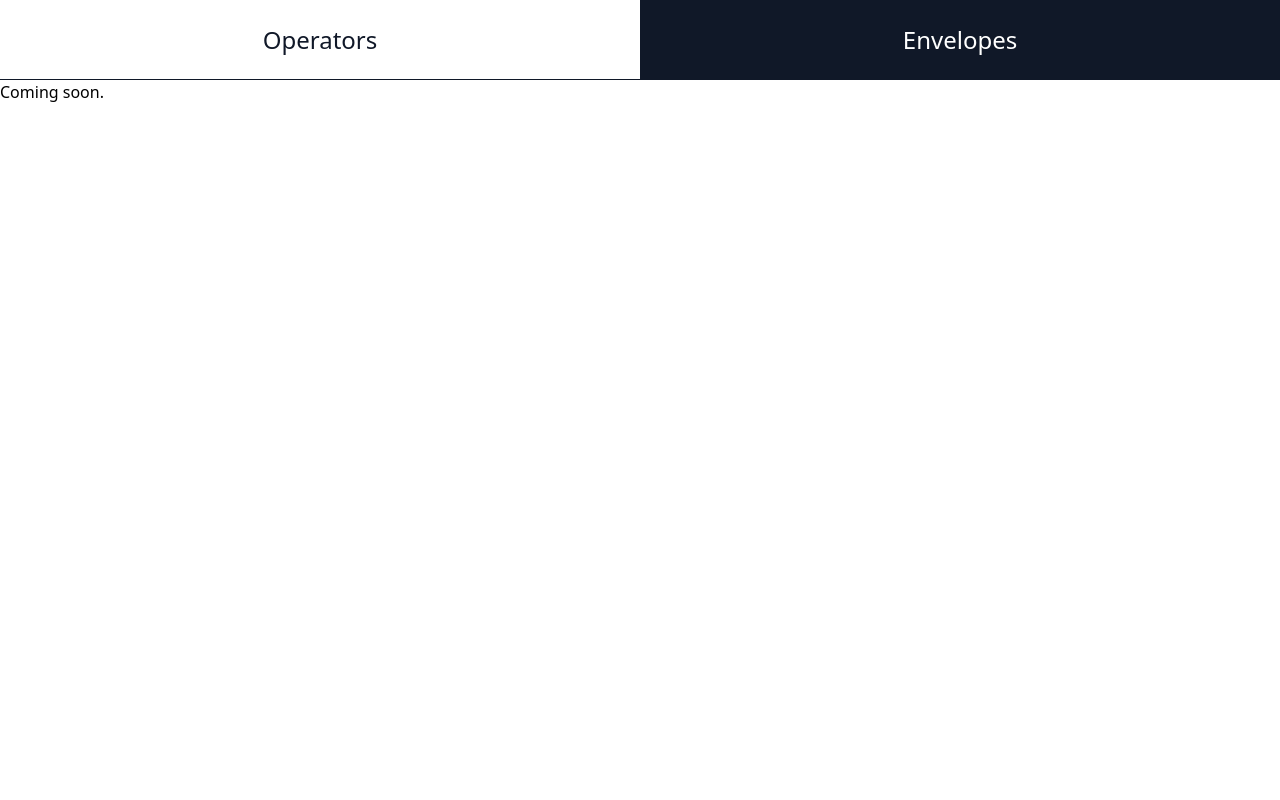
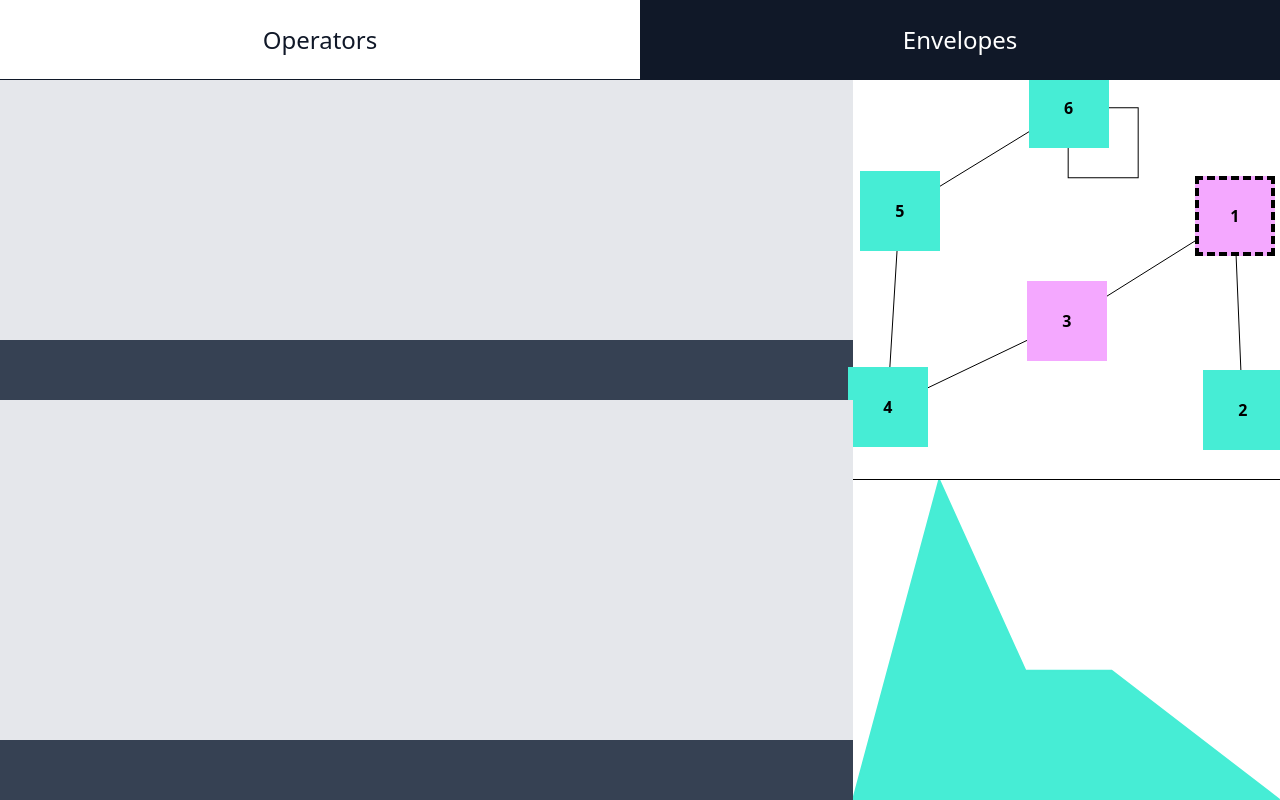
Before and after one commit to VladWithCookies/volca-fm-controller, a React (Vite) app: page / in a window 1280 px wide. Both pictures are taken after a click on the tab "Envelopes". Built offline with nearby package versions, Linux system fonts and the light colour scheme.

Commit message:
Add ADSR graph

```diff
--- a/src/components/organisms/AlgorithmSection.tsx
+++ b/src/components/organisms/AlgorithmSection.tsx
@@ -14,7 +14,11 @@ interface Node extends d3.SimulationNodeDatum {
 
 type Link = d3.SimulationLinkDatum<Node>;
 
-const AlgorithmSection = () => {
+interface Props {
+  className?: string;
+}
+
+const AlgorithmSection = ({ className }: Props) => {
   const svgRef = useRef(null);
   const [containerRef, width, height] = useResizeObserver();
   const links = ALGORITHM_1.LINKS.map((link) => ({ ...link }));
@@ -26,7 +30,7 @@ const AlgorithmSection = () => {
       .force('collide', d3.forceCollide().radius(100).strength(1))
       .force('link', d3.forceLink<Node, Link>(links).id(({ id }) => id).distance(150))
       .force('charge', d3.forceManyBody().strength(200))
-      .force('center', d3.forceCenter(height / 2, width / 2))
+      .force('center', d3.forceCenter(width / 2, height / 2))
       .stop();
 
     for (let i = 0; i < 100; i++) {
@@ -40,7 +44,7 @@ const AlgorithmSection = () => {
     <Section
       ref={containerRef}
       heading="Algorithm"
-      className="relative"
+      className={clsx('relative', className)}
     >
       <svg
         ref={svgRef}
--- /dev/null
+++ b/src/components/organisms/EnvelopeGraphSection.tsx
@@ -0,0 +1,68 @@
+import * as d3 from 'd3';
+import { useMemo } from 'react';
+
+import { teal300 } from '@/constants/colors';
+import useResizeObserver from '@/hooks/useResizeObserver';
+import Section from '@/components/atoms/Section';
+
+const data = [
+  { x: 0, y: 0 },
+  { x: 20, y: 99 },
+  { x: 40, y: 40 },
+  { x: 60, y: 40 },
+  { x: 99, y: 0 },
+];
+
+interface DataPoint {
+  x: number;
+  y: number;
+}
+
+export default function EnvelopeGraphSection() {
+  const [containerRef, width, height] = useResizeObserver();
+
+  const xMax = d3.extent(data, ({ x }) => x)[1];
+  const yMax = d3.extent(data, ({ y }) => y)[1];
+
+  const xScale = useMemo(() => {
+    return d3
+      .scaleLinear()
+      .domain([0, xMax || 0])
+      .range([0, width]);
+  }, [data, width]);
+
+  const yScale = useMemo(() => {
+    return d3
+      .scaleLinear()
+      .domain([0, yMax || 0])
+      .range([height, 0]);
+  }, [data, height]);
+
+  const lineBuilder = d3
+    .line<DataPoint>()
+    .x(({ x }) => xScale(x))
+    .y(({ y }) => yScale(y));
+
+  const linePath = lineBuilder(data);
+
+  if (!linePath) return null;
+
+  return (
+    <Section
+      ref={containerRef}
+      heading="Envelope Graph"
+    >
+      <svg
+        width={width}
+        height={height}
+      >
+        <path
+          d={linePath}
+          stroke={teal300}
+          fill={teal300}
+          strokeWidth={2}
+        />
+      </svg>
+    </Section>
+  );
+}
--- /dev/null
+++ b/src/components/organisms/EnvelopeLevelsSection.tsx
@@ -0,0 +1,25 @@
+import Section from '@/components/atoms/Section';
+import OrderedList from '@/components/atoms/OrderedList';
+import ListItem from '@/components/atoms/ListItem';
+import Fader from '@/components/molecules/Fader';
+
+export default function EnvelopeLevelsSection() {
+  return (
+    <Section heading="Envelope Levels">
+      <OrderedList>
+        <ListItem>
+          <Fader />
+        </ListItem>
+        <ListItem>
+          <Fader />
+        </ListItem>
+        <ListItem>
+          <Fader />
+        </ListItem>
+        <ListItem>
+          <Fader />
+        </ListItem>
+      </OrderedList>
+    </Section>
+  );
+}
--- a/src/components/organisms/OperatorRatesSection.tsx
+++ b/src/components/organisms/EnvelopeRatesSection.tsx
@@ -1,29 +1,23 @@
 import Section from '@/components/atoms/Section';
 import OrderedList from '@/components/atoms/OrderedList';
 import ListItem from '@/components/atoms/ListItem';
-import Stepper from '@/components/molecules/Stepper';
+import Fader from '@/components/molecules/Fader';
 
-export default function OperatorRatesSection() {
+export default function EnvelopeRatesSection() {
   return (
-    <Section heading="Operator Rates">
+    <Section heading="Envelope Rates">
       <OrderedList>
         <ListItem>
-          <Stepper />
+          <Fader />
         </ListItem>
         <ListItem>
-          <Stepper />
+          <Fader />
         </ListItem>
         <ListItem>
-          <Stepper />
+          <Fader />
         </ListItem>
         <ListItem>
-          <Stepper />
-        </ListItem>
-        <ListItem>
-          <Stepper />
-        </ListItem>
-        <ListItem>
-          <Stepper />
+          <Fader />
         </ListItem>
       </OrderedList>
     </Section>
--- /dev/null
+++ b/src/components/organisms/OperatorRatiosSection.tsx
@@ -0,0 +1,31 @@
+import Section from '@/components/atoms/Section';
+import OrderedList from '@/components/atoms/OrderedList';
+import ListItem from '@/components/atoms/ListItem';
+import Stepper from '@/components/molecules/Stepper';
+
+export default function OperatorRatiosSection() {
+  return (
+    <Section heading="Operator Ratios">
+      <OrderedList>
+        <ListItem>
+          <Stepper />
+        </ListItem>
+        <ListItem>
+          <Stepper />
+        </ListItem>
+        <ListItem>
+          <Stepper />
+        </ListItem>
+        <ListItem>
+          <Stepper />
+        </ListItem>
+        <ListItem>
+          <Stepper />
+        </ListItem>
+        <ListItem>
+          <Stepper />
+        </ListItem>
+      </OrderedList>
+    </Section>
+  );
+}
--- a/src/components/organisms/OperatorSwitchesSection.tsx
+++ b/src/components/organisms/OperatorSwitchesSection.tsx
@@ -6,7 +6,7 @@ export default function OperatorSwitchesSection() {
   return (
     <Section
       heading="Operator Switches"
-      className="flex flex-row justify-center items-center border-t"
+      className="flex flex-row justify-center items-center"
     >
       <Switch
         name="fixed"
--- /dev/null
+++ b/src/components/pages/EnvelopesPage.tsx
@@ -0,0 +1,17 @@
+import EnvelopeLevelsSection from '@/components/organisms/EnvelopeLevelsSection';
+import EnvelopeRatesSection from '@/components/organisms/EnvelopeRatesSection';
+import AlgorithmSection from '@/components/organisms/AlgorithmSection';
+import EnvelopeGraphSection from '@/components/organisms/EnvelopeGraphSection'
+import EnvelopesLayout from '@/components/templates/EnvelopesLayout';
+
+export default function EnvelopesPage() {
+  return (
+    <EnvelopesLayout
+      heading="Envelopers"
+      top={<EnvelopeLevelsSection />}
+      bottom={<EnvelopeRatesSection />}
+      asideTop={<AlgorithmSection className="border-b" />}
+      asideBottom={<EnvelopeGraphSection />}
+    />
+  );
+}
--- a/src/components/pages/OperatorsPage.tsx
+++ b/src/components/pages/OperatorsPage.tsx
@@ -1,5 +1,5 @@
 import OperatorLevelsSection from '@/components/organisms/OperatorLevelsSection';
-import OperatorRatesSection from '@/components/organisms/OperatorRatesSection';
+import OperatorRatiosSection from '@/components/organisms/OperatorRatiosSection';
 import AlgorithmSection from '@/components/organisms/AlgorithmSection';
 import OperatorTunningSection from '@/components/organisms/OperatorTunningSection';
 import OperatorSwitchesSection from '@/components/organisms/OperatorSwitchesSection';
@@ -10,9 +10,9 @@ export default function OperatorsPage() {
   return (
     <OperatorsLayout
       heading="Operators"
-      top={<OperatorRatesSection />}
+      top={<OperatorRatiosSection />}
       bottom={<OperatorLevelsSection />}
-      asideTop={<AlgorithmSection />}
+      asideTop={<AlgorithmSection className="border-b" />}
       asideMiddle={<OperatorSwitchesSection />}
       asideBottom={<OperatorTunningSection />}
     />
--- /dev/null
+++ b/src/components/templates/EnvelopesLayout.tsx
@@ -0,0 +1,29 @@
+interface Props {
+  heading: string;
+  top: React.ReactNode;
+  bottom: React.ReactNode;
+  asideTop: React.ReactNode;
+  asideBottom: React.ReactNode;
+}
+
+export default function EnvelopesLayout({ heading, top, bottom, asideTop, asideBottom }: Props) {
+  return (
+    <div className="grid grid-cols-9 grid-rows-9 size-full overflow-hidden">
+      <h1 hidden>
+        {heading}
+      </h1>
+      <div className="col-span-6 row-span-4">
+        {top}
+      </div>
+      <div className="col-span-3 row-span-5">
+        {asideTop}
+      </div>
+      <div className="col-span-6 row-span-5">
+        {bottom}
+      </div>
+      <div className="col-span-3 row-span-4">
+        {asideBottom}
+      </div>
+    </div>
+  );
+}
--- /dev/null
+++ b/src/constants/colors.ts
@@ -0,0 +1 @@
+export const teal300 = 'oklch(85.5% 0.138 181.071)';
--- a/src/hooks/useResizeObserver.ts
+++ b/src/hooks/useResizeObserver.ts
@@ -19,8 +19,8 @@ const useResizeObserver = (): [React.RefObject<null>, number, number] => {
 
     return () => observer.disconnect();
   }, [ref]);
-  console.log(width, height)
-  return [ref, height, width];
+
+  return [ref, width, height];
 }
 
 export default useResizeObserver;
--- a/src/main.tsx
+++ b/src/main.tsx
@@ -6,6 +6,8 @@ import TabsList from '@/components/atoms/TabsList';
 import TabsTrigger from '@/components/atoms/TabsTrigger';
 import TabsContent from '@/components/atoms/TabsContent';
 import OperatorsPage from '@/components/pages/OperatorsPage';
+import EnvelopesPage from '@/components/pages/EnvelopesPage';
+
 import './index.css';
 
 createRoot(document.getElementById('root')!).render(
@@ -23,7 +25,7 @@ createRoot(document.getElementById('root')!).render(
         <OperatorsPage />
       </TabsContent>
       <TabsContent value="envelopes">
-        Coming soon.
+        <EnvelopesPage />
       </TabsContent>
 	  </TabsRoot>
   </StrictMode>,
```
